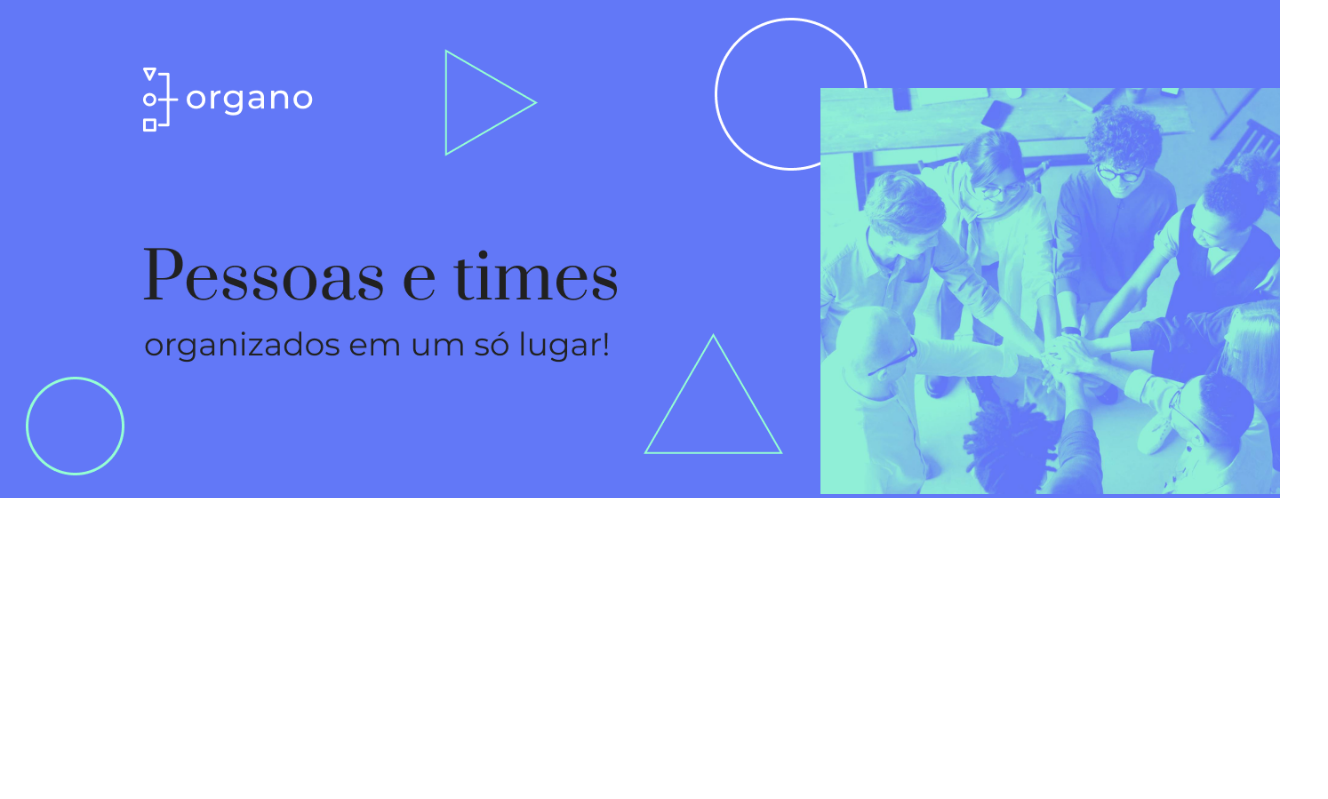
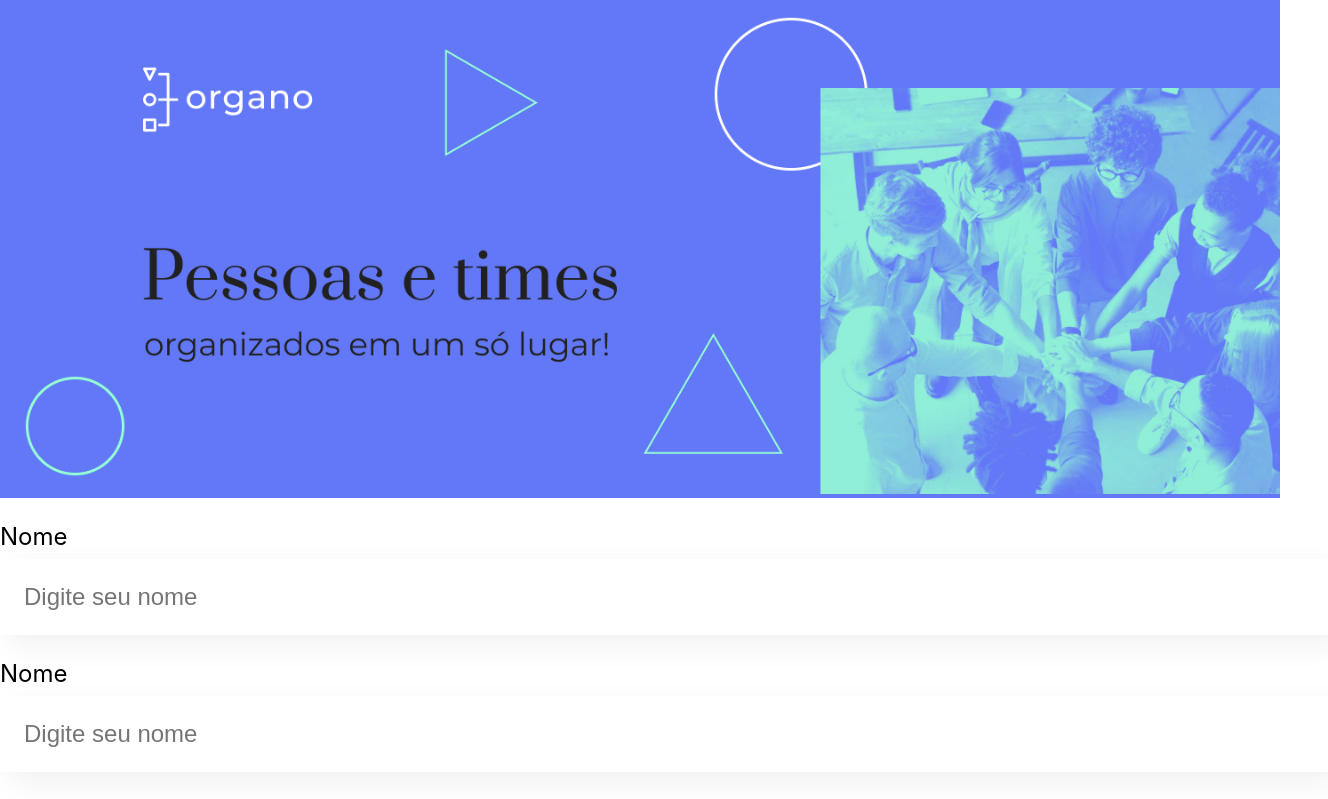
Before and after one commit to LucasStop/Estudo, a React (Create React App) app in the folder organo/: page / in a window 1280 px wide. Shown: the top 799 px of the page, 1328 px wide, since content can reach past the window. Built offline with nearby package versions, Linux system fonts and the light colour scheme.

Commit message:
Criação do Campo de Texto

```diff
--- a/organo/src/App.js
+++ b/organo/src/App.js
@@ -1,9 +1,14 @@
-import Banner from './componentes/Banner/Banner';
+import Banner from './componentes/Banner';
+import CampoTexto from './componentes/CampoTexto';
 
 function App() {
   return (
     <div className="App">
       <Banner />
+      <CampoTexto label="Nome" />
+      <CampoTexto label="cargo" />
+      <CampoTexto label="Imagem" />
+      <CampoTexto label="Nome" />
     </div>
   );
 }
--- a/organo/src/componentes/Banner/Banner.js
+++ b/organo/src/componentes/Banner/Banner.js
@@ -1,13 +1,9 @@
 import './Banner.css'
 
-function Banner() {
+export const Banner = () => {
     return (
         <header className="banner">
             <img src="/imgs/banner.png" alt="Banner Principal da Página da Organo" />
         </header>
     )
 }
-
-document.createElement('img')
-
-export default Banner
--- /dev/null
+++ b/organo/src/componentes/Banner/index.js
@@ -0,0 +1,3 @@
+import { Banner } from "./Banner";
+
+export default Banner;
--- /dev/null
+++ b/organo/src/componentes/CampoTexto/CampoTexto.css
@@ -0,0 +1,19 @@
+.campo-texto {
+  margin: 24px 0;
+}
+
+.campo-texto label {
+    display: block;
+    margin-bottom: 8px;
+    font-size: 24px;
+}
+
+.campo-texto input {
+    background-color: white;
+    box-shadow: 10px 10px 30px rgba(0, 0, 0, 0.06);
+    width: 100%;
+    border: none;
+    font-size: 24px;
+    padding: 24px;
+    box-sizing: bordex-box;
+}
--- /dev/null
+++ b/organo/src/componentes/CampoTexto/index.js
@@ -0,0 +1,12 @@
+import "./CampoTexto.css"
+
+const CampoTexto = () => {
+    return (
+        <div className="campo-texto">
+            <label>Nome</label>
+        <input placeholder="Digite seu nome" />
+        </div>
+    )
+}
+
+export default CampoTexto
```
